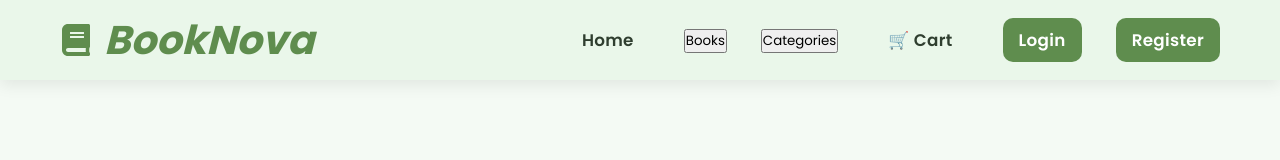
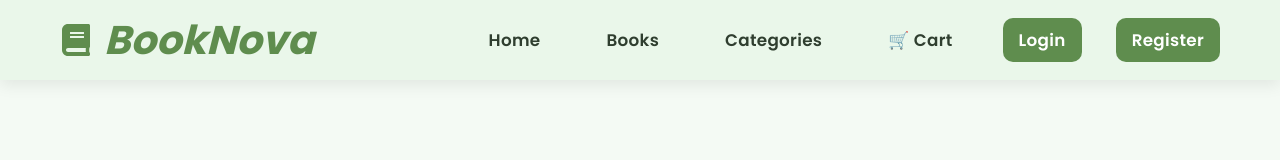
Before and after one commit to PoojaR2804/BOOKNOVA, a React (Vite) app in the folder BookNova/: page / in a window 1280 px wide. Shown: the top 160 px of the page. Built offline with nearby package versions, Linux system fonts and the light colour scheme; no server answers.

Commit message:
Style navbar buttons

```diff
--- a/BookNova/src/styles/Navbar.css
+++ b/BookNova/src/styles/Navbar.css
@@ -1,4 +1,5 @@
 @import url('https://fonts.googleapis.com/css2?family=Poppins:wght@400;500;600;700&display=swap');
+
 .navbar {
     width: 100%;
     height: 80px;
@@ -6,14 +7,11 @@
     display: flex;
     justify-content: space-between;
     align-items: center;
-
     background: #EAF7EA;
     box-shadow: 0 5px 15px rgba(0, 0, 0, 0.08);
-
     position: sticky;
     top: 0;
     z-index: 1000;
-
     font-family: 'Poppins', sans-serif;
 }
 
@@ -51,7 +49,9 @@
     list-style: none;
 }
 
-.nav-links a {
+/* Links and button links */
+.nav-links a,
+.nav-link-btn {
     text-decoration: none;
     color: #2F3E2F;
     padding: 10px 16px;
@@ -60,11 +60,28 @@
     font-size: 1.05rem;
     font-weight: 600;
     letter-spacing: 0.3px;
+    font-family: 'Poppins', sans-serif;
 }
 
-.nav-links a:hover {
+/* Button reset */
+.nav-link-btn {
+    background: transparent;
+    border: none;
+    cursor: pointer;
+    outline: none;
+}
+
+/* Hover effect */
+.nav-links a:hover,
+.nav-link-btn:hover {
     background: #D6EFD8;
     color: #5F8D4E;
+}
+
+/* Remove focus outline */
+.nav-link-btn:focus {
+    outline: none;
+    box-shadow: none;
 }
 
 .active {
@@ -90,7 +107,7 @@
 .login-btn:hover,
 .register-btn:hover,
 .logout-btn:hover {
-    background: #4B743D;
+    background: #4B743D !important;
     transform: translateY(-2px);
 }
 
```
